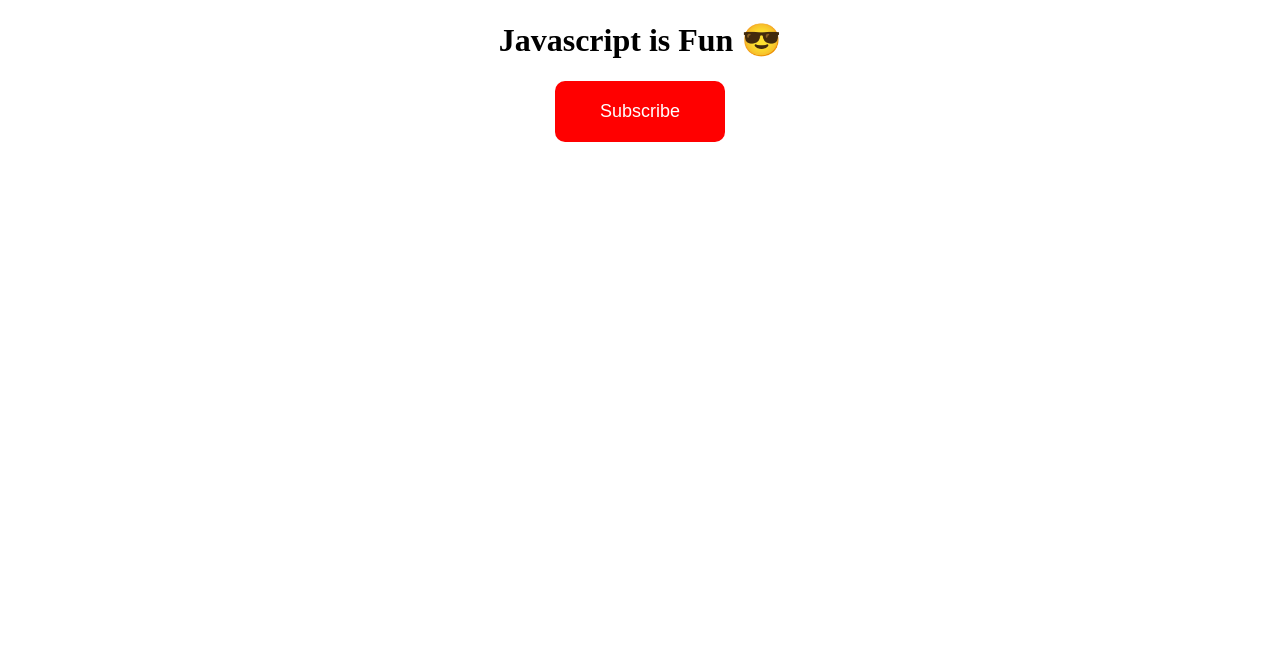
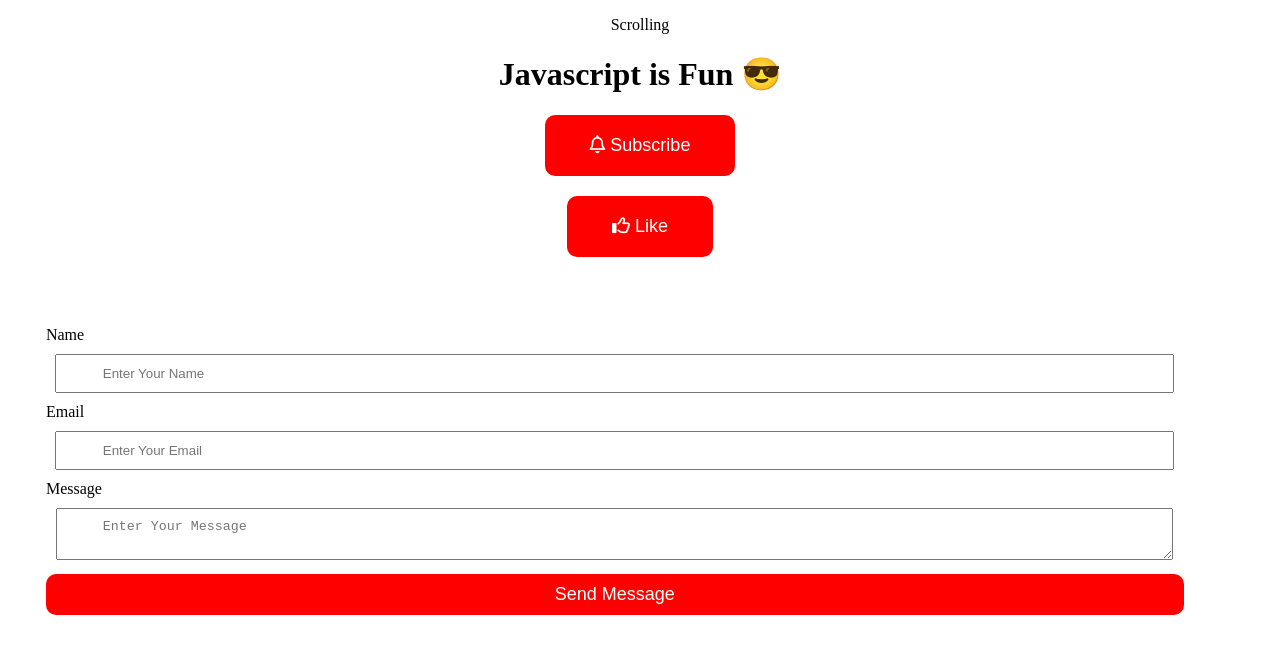
Before and after one commit to JannatulLima9575/-JS-Procoder-BD, a plain HTML site: page Events/index.html in a window 1280 px wide. Drawn offline with Linux system fonts and the light colour scheme.

Commit message:
added js function

```diff
--- a/Events/index.html
+++ b/Events/index.html
@@ -5,11 +5,28 @@
     <meta name="viewport" content="width=device-width, initial-scale=1.0">
     <title>Events</title>
     <link rel="stylesheet" href="style.css">
+    <link rel="stylesheet" href="https://cdnjs.cloudflare.com/ajax/libs/font-awesome/6.7.2/css/all.min.css" integrity="sha512-Evv84Mr4kqVGRNSgIGL/F/aIDqQb7xQ2vcrdIwxfjThSH8CSR7PBEakCr51Ck+w+/U6swU2Im1vVX0SVk9ABhg==" crossorigin="anonymous" referrerpolicy="no-referrer" />
 </head>
-<body>
-    <div>
-        <h1>Javascript is Fun 😎</h1>
-        <button>Subscribe</button>
-    </div>
+<body onload="onload()" onresize="windowResize()" onscroll="onScroll()">
+    <p id="top"></p>
+    <h1 id="title">Javascript is Fun 😎</h1>
+    <button onclick="subscribe()" id="btn"><i class="fa-regular fa-bell"></i>  Subscribe</button>
+
+    <h2 id="text"></h2>
+    <button id="like" onclick="like()"><i class="fa-regular fa-thumbs-up"></i>  Like</button>
+
+<h1 id="ext"></h1>
+<!-- onclick, ondblclick, onkeypress, onkeyup -->
+    <form action="" id="form" onkeypress = "keyPress()">
+        <label for="">Name</label>
+        <input type="text" placeholder="Enter Your Name" name="" id="">
+        <label for="">Email</label>
+        <input type="email" placeholder="Enter Your Email" name="" id="">
+        <label for="">Message</label>
+        <textarea placeholder="Enter Your Message" id="textarea"></textarea>
+        <input type="submit" value="Send Message" id="">
+    </form>
+
+    <script src="scripts.js"></script>
 </body>
 </html>
--- /dev/null
+++ b/Events/scripts.js
@@ -0,0 +1,30 @@
+function subscribe() {
+    document.getElementById('btn').innerHTML = '<i class="fa-solid fa-bell"></i> Subscribed';
+    document.getElementById('btn').style.backgroundColor = '#262626';
+}
+
+function like() {
+    document.getElementById('like').innerHTML = '<i class="fa-solid fa-thumbs-up"></i> liked';
+    document.getElementById('like').style.backgroundColor = '#262626';
+}
+
+// for keypress from keyboard
+function keyPress() {
+    document.getElementById('ext').innerHTML = 'Key Pressed ✨';
+}
+
+function onload() {
+    alert('Testing JavaScript onload')
+    document.getElementById('top').innerHTML = 'Website Loaded Properly! ✔'
+}
+// for Window Resize
+function windowResize() {
+    document.getElementById('textarea').style.height = '100px';
+    document.getElementById('form').style.fontFamily = 'Courier New';
+    document.getElementById('form').style.color = 'red';
+}
+
+// for onscroll
+function onScroll() {
+    document.getElementById('top').innerHTML = 'Scrolling';
+}
--- a/Events/style.css
+++ b/Events/style.css
@@ -1,7 +1,7 @@
 body {
     text-align: center;
 }
-button {
+button, #form input[type="submit"] {
     background: red;
     padding: 20px 45px;
     color: white;
@@ -11,6 +11,28 @@ button {
     transition: 0.5s;
     cursor: pointer;
 }
-button:hover {
+button:hover,
+#form input[type="submit"]:hover {
     background: #262626;
 }
+
+#form {
+    width: 90%;
+    padding: 3%;
+}
+#form label {
+    display: block;
+    margin-bottom: 10px;
+    margin-top: 10px;
+    text-align: left;
+}
+#form input,
+#form textarea {
+    width: 90%;
+    padding: 10px 4%;
+}
+#form input[type="submit"] {
+    width: 100%;
+    padding: 10px 4%;
+    margin-top: 10px;
+}
```
